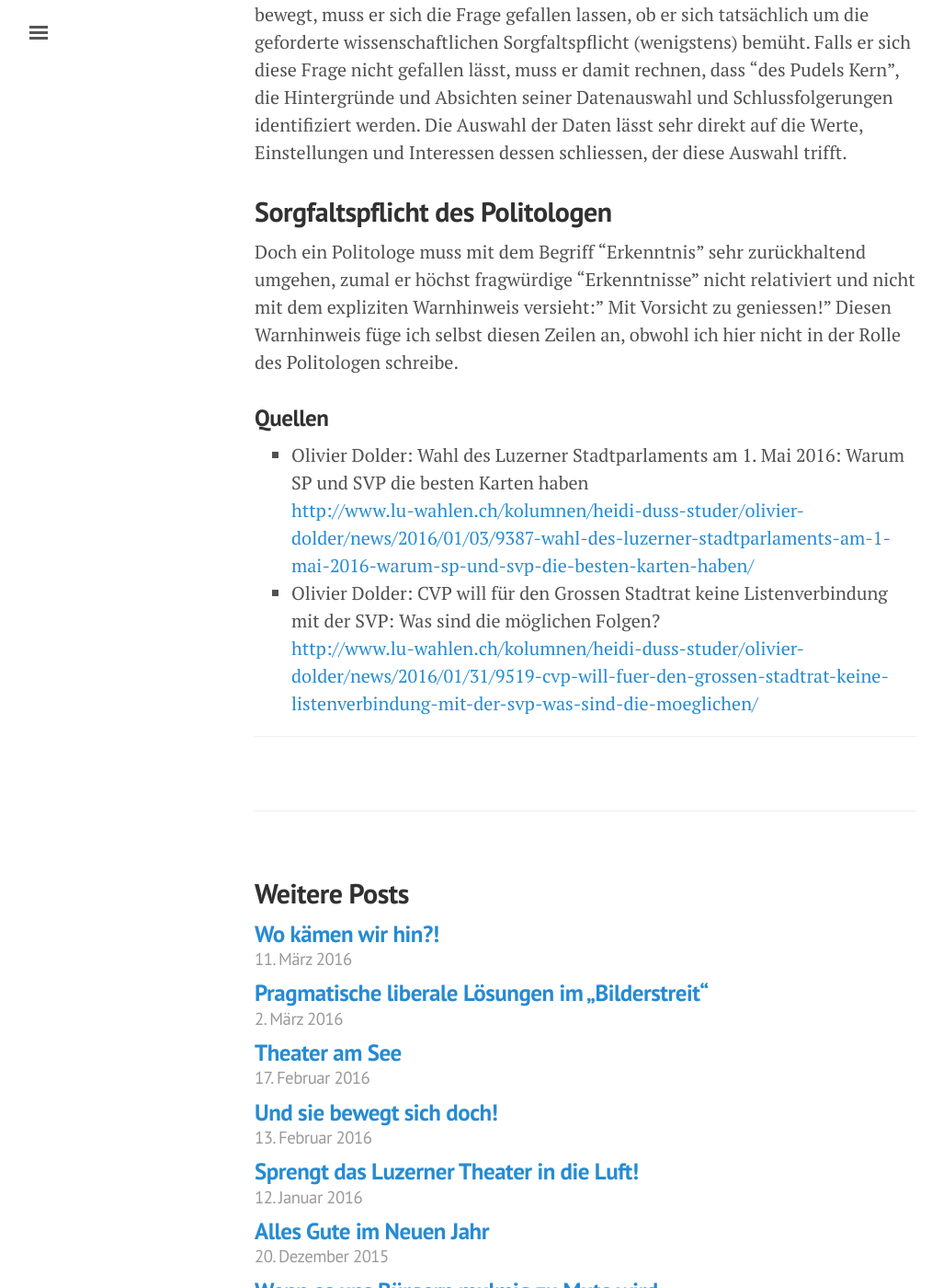
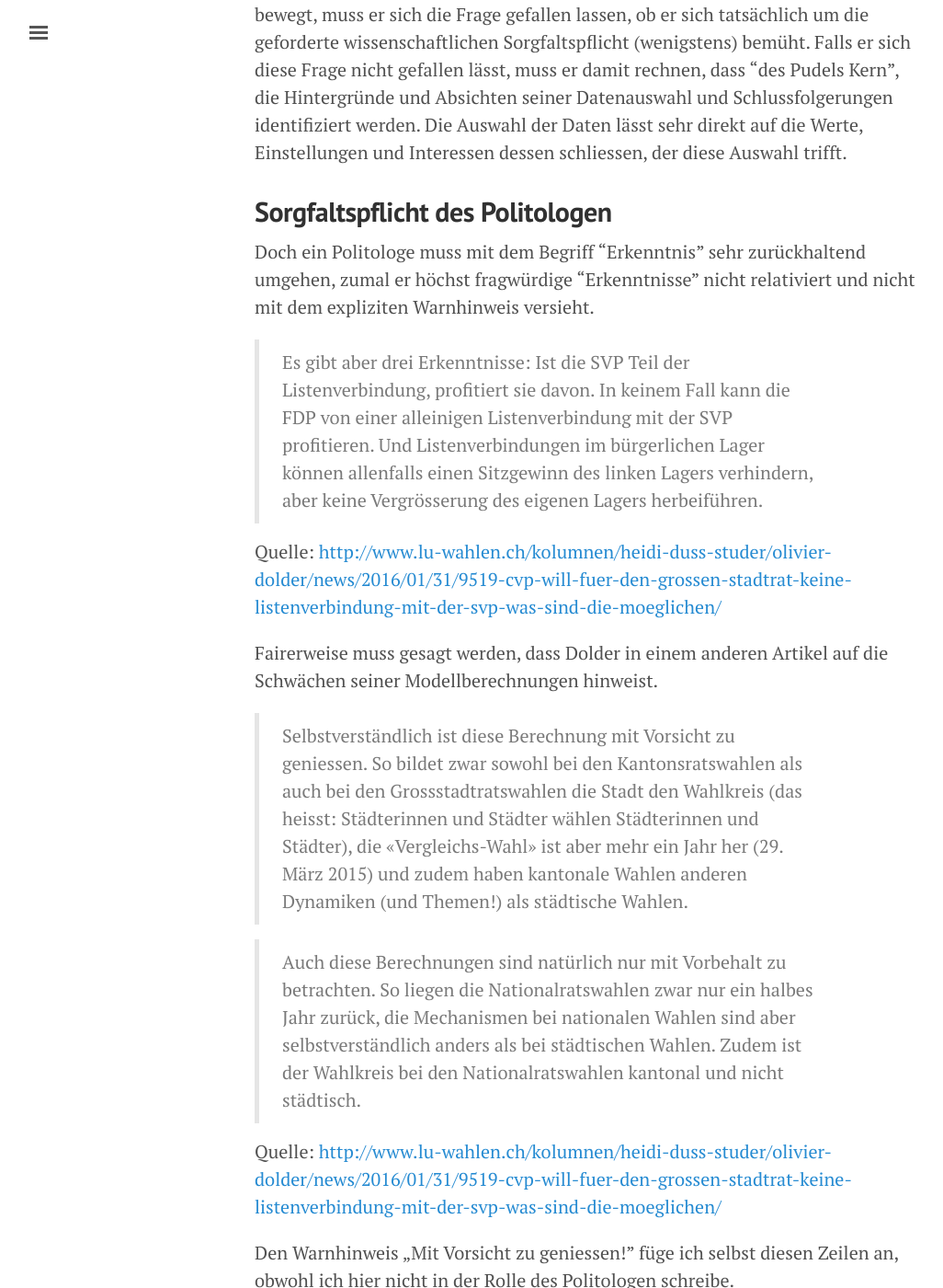
Before and after one commit to freinhard/freinhard.github.io, a Jekyll site: the page built from _posts/2016-04-02-wahlprognosen.md, in a window 1280 px wide and 1400 px high, scrolled down 6857 px. Shown: the whole window at 92% size, without its empty margins (3-1029 px from the left). Built offline with Jekyll 4.4.1, drawn with Linux system fonts in a browser that asks for light colours; comment, search, counter and statistics services are not loaded.

Commit message:
Add more quotes

```diff
--- a/_posts/2016-04-02-wahlprognosen.md
+++ b/_posts/2016-04-02-wahlprognosen.md
@@ -89,8 +89,21 @@ Es ist Gang und Gäbe, dass man beim Small Talk, am Stammtisch und auch in polit
 Doch wenn jemand in seiner Rolle als Sozialwissenschafter seine Schlüssen nicht äusserst vorsichtig zieht und wenn sich seine Zahlenbasis auch noch auf Glatteis bewegt, muss er sich die Frage gefallen lassen, ob er sich tatsächlich um die geforderte wissenschaftlichen Sorgfaltspflicht (wenigstens) bemüht. Falls er sich diese Frage nicht gefallen lässt, muss er damit rechnen, dass “des Pudels Kern”, die Hintergründe und Absichten seiner Datenauswahl und Schlussfolgerungen identifiziert werden. Die Auswahl der Daten lässt sehr direkt auf die Werte, Einstellungen und Interessen dessen schliessen, der diese Auswahl trifft.
 
 ## Sorgfaltspflicht des Politologen
-Doch ein Politologe muss mit dem Begriff “Erkenntnis” sehr zurückhaltend umgehen, zumal er höchst fragwürdige “Erkenntnisse” nicht relativiert und nicht mit dem expliziten Warnhinweis versieht:” Mit Vorsicht zu geniessen!”
-Diesen Warnhinweis füge ich selbst diesen Zeilen an, obwohl ich hier nicht in der Rolle des Politologen schreibe.
+Doch ein Politologe muss mit dem Begriff “Erkenntnis” sehr zurückhaltend umgehen, zumal er höchst fragwürdige “Erkenntnisse” nicht relativiert und nicht mit dem expliziten Warnhinweis versieht.
+
+> Es gibt aber drei Erkenntnisse: Ist die SVP Teil der Listenverbindung, profitiert sie davon. In keinem Fall kann die FDP von einer alleinigen Listenverbindung mit der SVP profitieren. Und Listenverbindungen im bürgerlichen Lager können allenfalls einen Sitzgewinn des linken Lagers verhindern, aber keine Vergrösserung des eigenen Lagers herbeiführen.
+
+Quelle: [http://www.lu-wahlen.ch/kolumnen/heidi-duss-studer/olivier-dolder/news/2016/01/31/9519-cvp-will-fuer-den-grossen-stadtrat-keine-listenverbindung-mit-der-svp-was-sind-die-moeglichen/](http://www.lu-wahlen.ch/kolumnen/heidi-duss-studer/olivier-dolder/news/2016/01/31/9519-cvp-will-fuer-den-grossen-stadtrat-keine-listenverbindung-mit-der-svp-was-sind-die-moeglichen/)
+
+Fairerweise muss gesagt werden, dass Dolder in einem anderen Artikel auf die Schwächen seiner Modellberechnungen hinweist.
+
+> Selbstverständlich ist diese Berechnung mit Vorsicht zu geniessen. So bildet zwar sowohl bei den Kantonsratswahlen als auch bei den Grossstadtratswahlen die Stadt den Wahlkreis (das heisst: Städterinnen und Städter wählen Städterinnen und Städter), die «Vergleichs-Wahl» ist aber mehr ein Jahr her (29. März 2015) und zudem haben kantonale Wahlen anderen Dynamiken (und Themen!) als städtische Wahlen.
+
+> Auch diese Berechnungen sind natürlich nur mit Vorbehalt zu betrachten. So liegen die Nationalratswahlen zwar nur ein halbes Jahr zurück, die Mechanismen bei nationalen Wahlen sind aber selbstverständlich anders als bei städtischen Wahlen. Zudem ist der Wahlkreis bei den Nationalratswahlen kantonal und nicht städtisch.
+
+Quelle: [http://www.lu-wahlen.ch/kolumnen/heidi-duss-studer/olivier-dolder/news/2016/01/31/9519-cvp-will-fuer-den-grossen-stadtrat-keine-listenverbindung-mit-der-svp-was-sind-die-moeglichen/](http://www.lu-wahlen.ch/kolumnen/heidi-duss-studer/olivier-dolder/news/2016/01/31/9519-cvp-will-fuer-den-grossen-stadtrat-keine-listenverbindung-mit-der-svp-was-sind-die-moeglichen/)
+
+Den Warnhinweis „Mit Vorsicht zu geniessen!” füge ich selbst diesen Zeilen an, obwohl ich hier nicht in der Rolle des Politologen schreibe.
 
 ### Quellen
 
```
